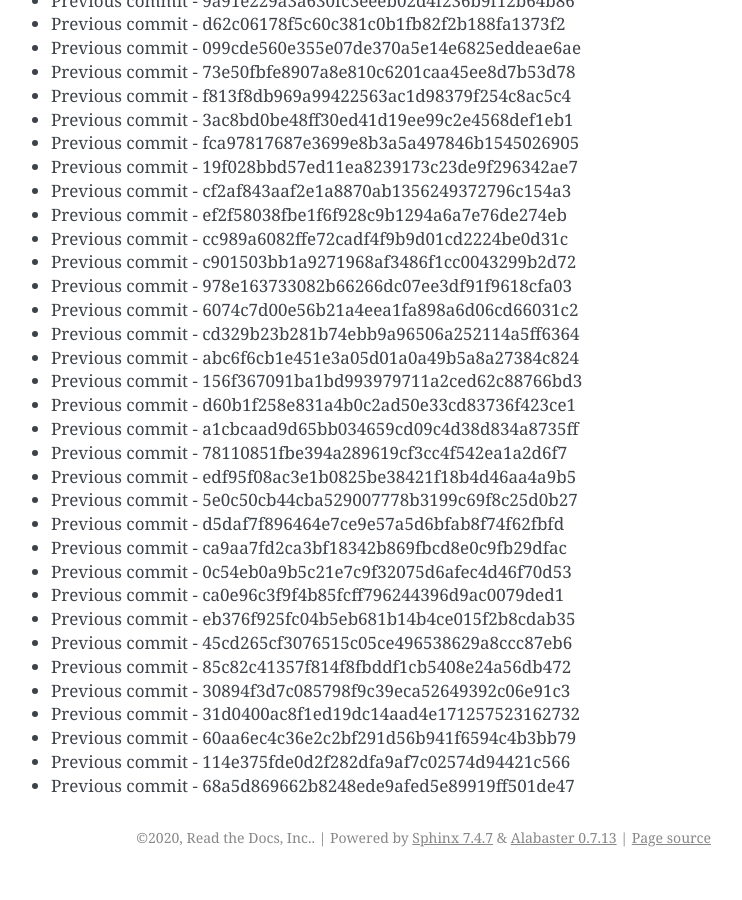
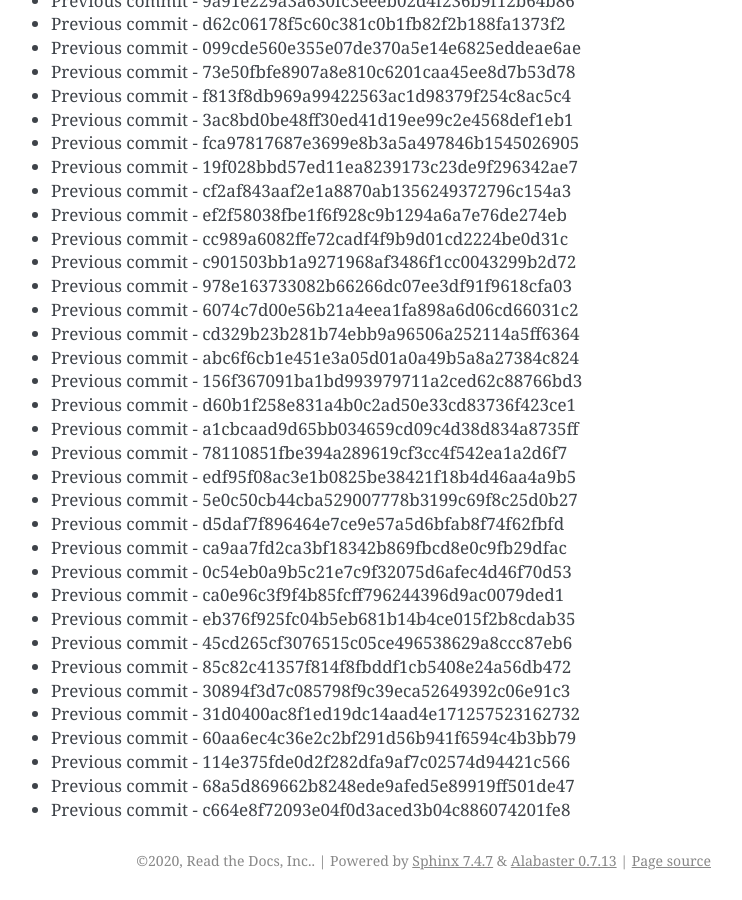
Before and after one commit to readthedocs/rtd-git-stresstest, a Sphinx documentation site: the page built from docs/updates.rst, in a window 1280 px wide and 900 px high, scrolled down 82659 px. Shown: the whole window, without its empty margins (399-1141 px from the left). Built offline with Sphinx 7.4.7, drawn with Linux system fonts in a browser that asks for light colours; before the commit the page ends 83536 px from its top, so only the background shows below that.

Commit message:
Generating commit from previous: c664e8f72093e04f0d3aced3b04c886074201fe8

```diff
--- a/docs/updates.rst
+++ b/docs/updates.rst
@@ -3505,3 +3505,4 @@ It can be tested for any performance characteristics.
 * Previous commit - 60aa6ec4c36e2c2bf291d56b941f6594c4b3bb79
 * Previous commit - 114e375fde0d2f282dfa9af7c02574d94421c566
 * Previous commit - 68a5d869662b8248ede9afed5e89919ff501de47
+* Previous commit - c664e8f72093e04f0d3aced3b04c886074201fe8
```
